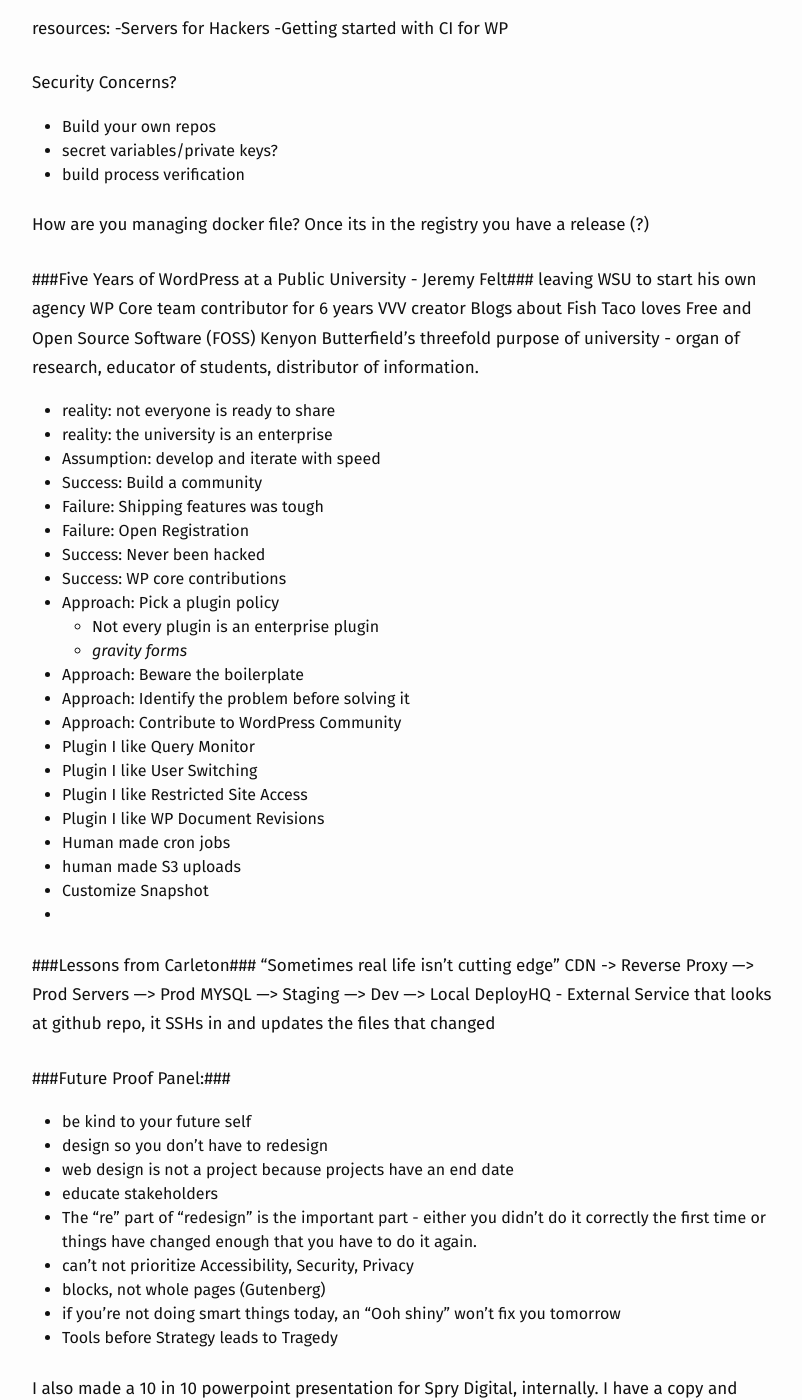
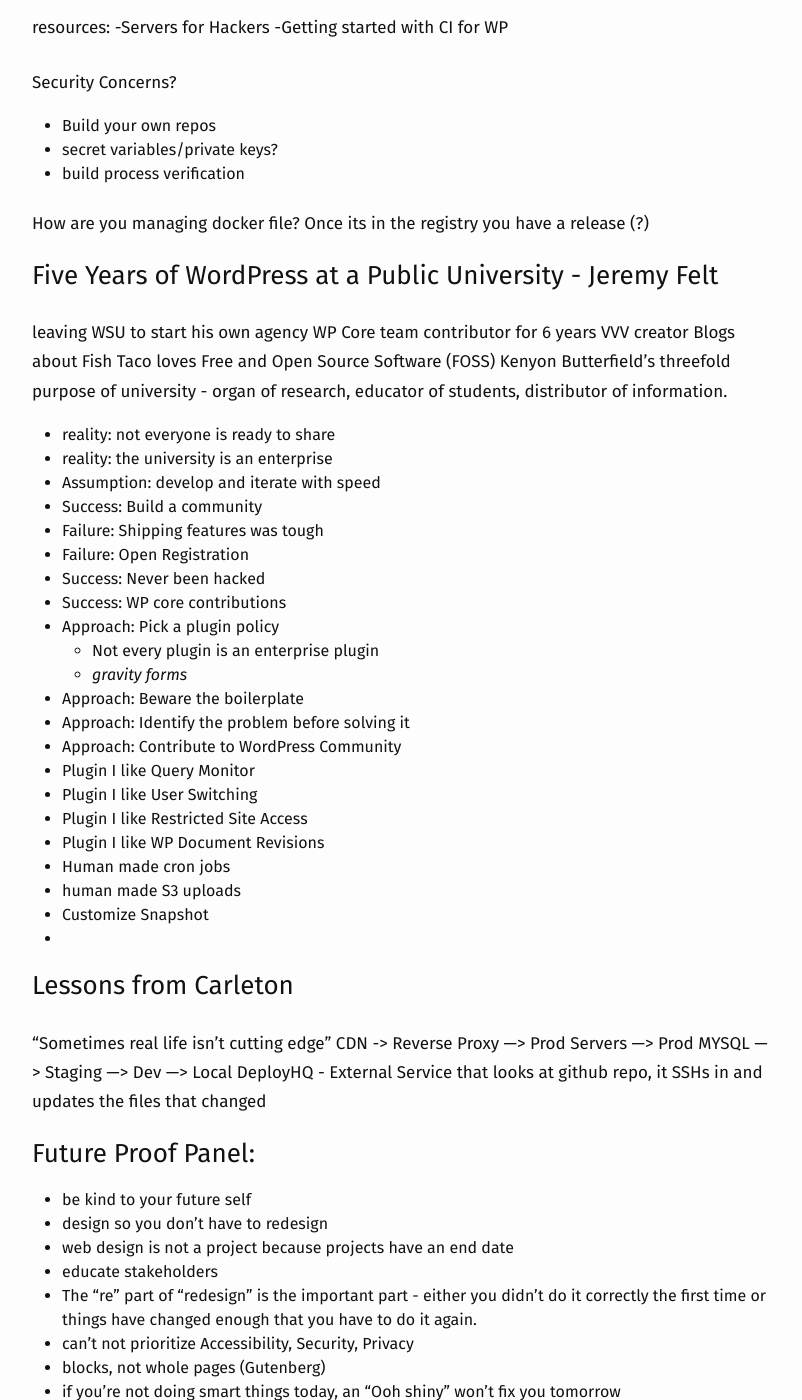
Before and after one commit to briankappgoldstein/new-site, a Jekyll site: the page built from _posts/2018-09-11-WP-Campus-2018-Notes.md, in a window 1280 px wide and 1400 px high, scrolled down 1553 px. Shown: the whole window, without its empty margins (238-1040 px from the left). Built offline with Jekyll 4.4.1, drawn with Linux system fonts in a browser that asks for light colours; our own code applies the rules of GitHub Pages for plain Markdown files; some of the changed text lies outside the part shown.

Commit message:
headings

```diff
--- a/_posts/2018-09-11-WP-Campus-2018-Notes.md
+++ b/_posts/2018-09-11-WP-Campus-2018-Notes.md
@@ -74,7 +74,8 @@
 How are you managing docker file? Once its in the registry you have a release (?)
 
 
-###Five Years of WordPress at a Public University - Jeremy Felt###
+### Five Years of WordPress at a Public University - Jeremy Felt
+
 leaving WSU to start his own agency
 WP Core team contributor for 6 years
 VVV creator
@@ -105,12 +106,12 @@
 - Customize Snapshot
 -
 
-###Lessons from Carleton###
+### Lessons from Carleton
 “Sometimes real life isn’t cutting edge”
 CDN -> Reverse Proxy —> Prod Servers —> Prod MYSQL —> Staging —> Dev —> Local
 DeployHQ - External Service that looks at github repo, it SSHs in and updates the files that changed
 
-###Future Proof Panel:###
+### Future Proof Panel:
 - be kind to your future self
 - design so you don’t have to redesign
 - web design is not a project because projects have an end date
```
Also changed, not shown: other parts of _posts/2018-09-11-WP-Campus-2018-Notes.md (+1 -1 lines).
